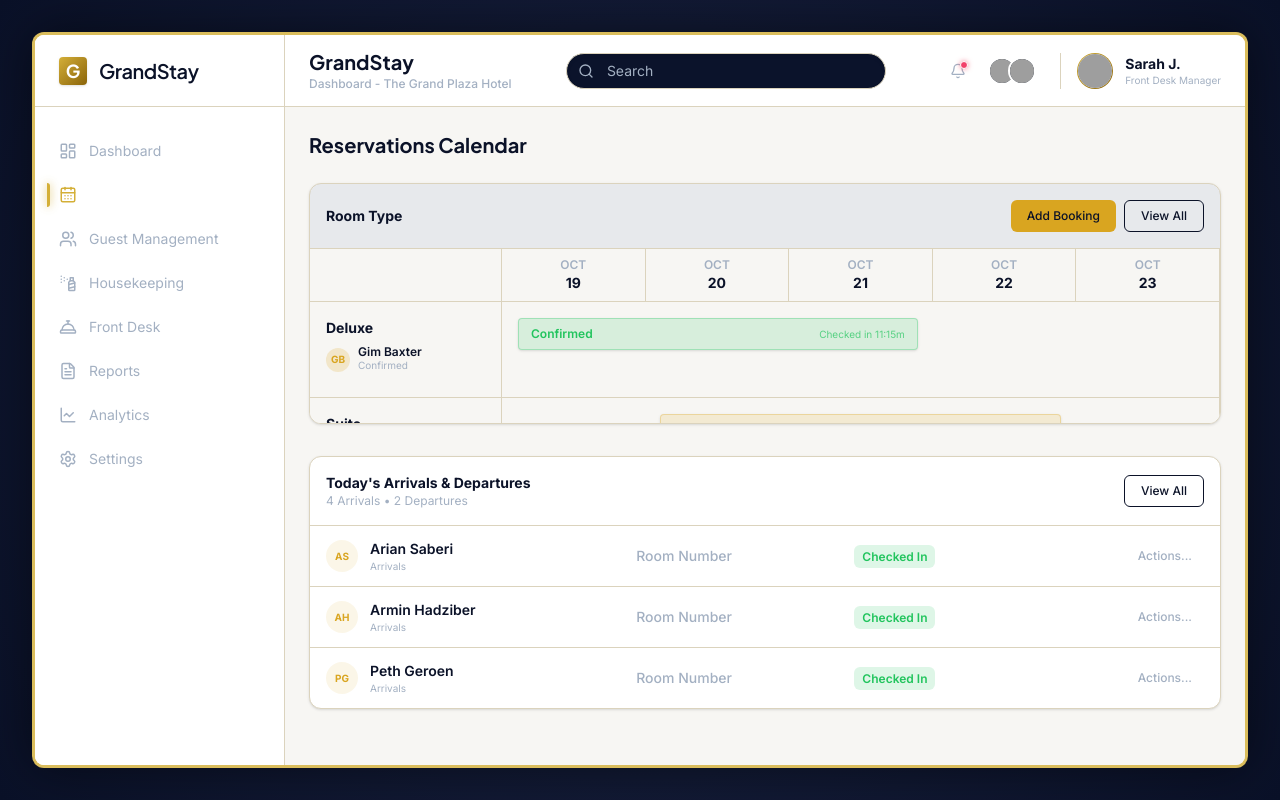
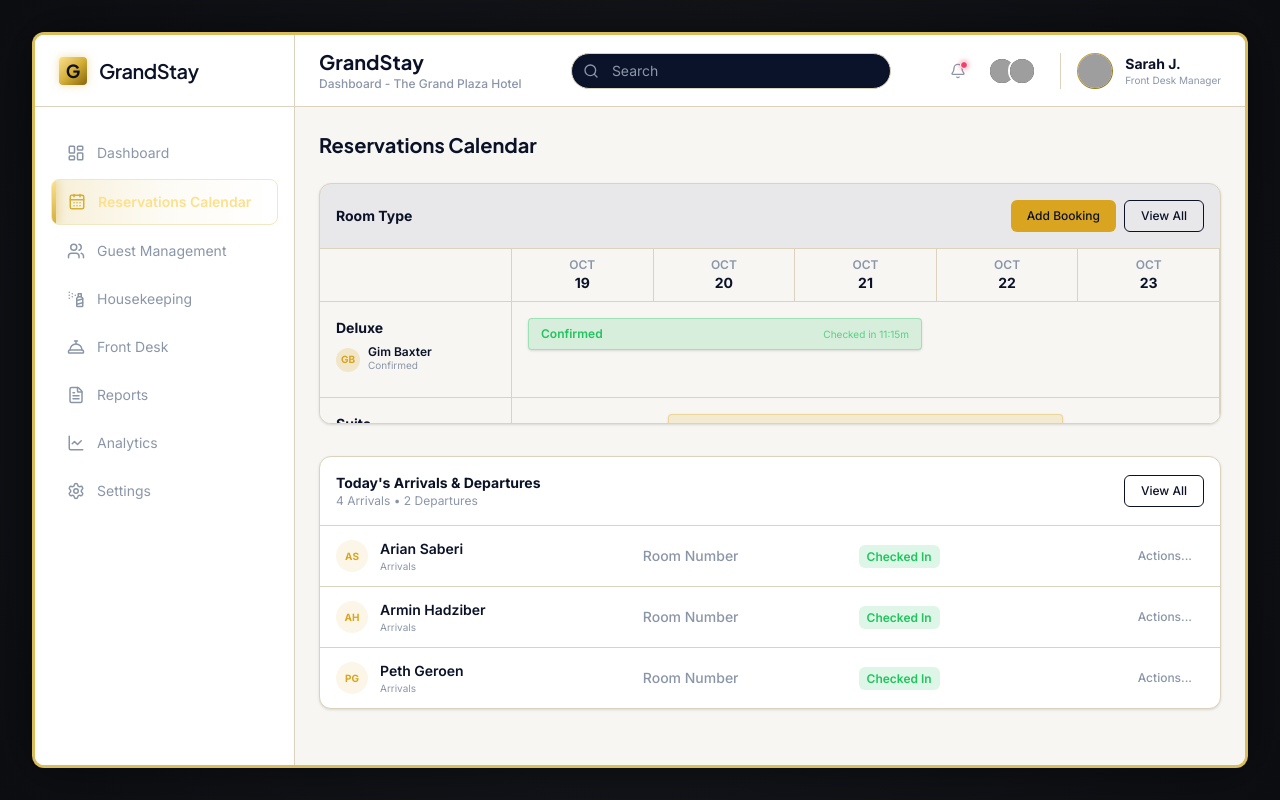
Before and after one commit to mirzamumtaz9494-netizen/saas-dashboard, a Next.js app: page /dashboard/reservations in a window 1280 px wide. Built offline with nearby package versions, Linux system fonts and the light colour scheme; grey boxes are pictures that could not be loaded.

Commit message:
style: apply extreme dark slate and glowing gold sidebar aesthetic from new master screenshot

```diff
--- a/app/globals.css
+++ b/app/globals.css
@@ -42,24 +42,24 @@
 
 @layer base {
   :root {
-    /* LUXURY NAVY & GOLD THEME (Matching exact screenshot) */
-    --background: 226 58% 10%; /* Very dark navy #0A1128 */
+    /* EXACT MATCH: Deep Dark Slate / Off-Black */
+    --background: 226 20% 8%; /* #111216 */
     --foreground: 0 0% 100%;
 
-    --card: 225 48% 14%; /* Slightly lighter navy for cards */
+    --card: 226 18% 12%; /* #181A20 */
     --card-foreground: 0 0% 100%;
 
-    --popover: 225 48% 14%;
+    --popover: 226 18% 12%;
     --popover-foreground: 0 0% 100%;
 
     --primary: 43 74% 49%; /* Luxury Gold #D4AF37 */
     --primary-foreground: 226 58% 10%;
 
-    --secondary: 225 48% 22%;
+    --secondary: 226 18% 16%;
     --secondary-foreground: 0 0% 100%;
 
-    --muted: 225 48% 20%;
-    --muted-foreground: 215 20% 70%;
+    --muted: 226 18% 16%;
+    --muted-foreground: 215 15% 60%;
 
     --accent: 43 74% 49%;
     --accent-foreground: 226 58% 10%;
@@ -67,8 +67,8 @@
     --destructive: 0 62.8% 30.6%;
     --destructive-foreground: 0 0% 100%;
 
-    --border: 225 48% 22%;
-    --input: 225 48% 22%;
+    --border: 226 18% 18%;
+    --input: 226 18% 18%;
     --ring: 43 74% 49%;
     --radius: 0.5rem;
 
@@ -94,7 +94,8 @@
 
   body {
     @apply bg-background text-foreground antialiased;
-    background: radial-gradient(circle at center, #1a2342 0%, #0a1128 100%);
+    /* Richer, darker radial gradient matching the deep screenshots */
+    background: radial-gradient(circle at center, #181a20 0%, #0d0e12 100%);
     min-height: 100vh;
   }
 }
--- a/components/layout/DashboardSidebar.tsx
+++ b/components/layout/DashboardSidebar.tsx
@@ -30,18 +30,18 @@ export function DashboardSidebar() {
   const pathname = usePathname()
 
   return (
-    <aside className="hidden border-r border-border bg-card md:flex w-[250px] flex-col flex-shrink-0 min-h-full">
+    <aside className="hidden border-r border-border bg-card md:flex w-[260px] flex-col flex-shrink-0 min-h-full">
       {/* Exact Logo Match from Screenshot */}
       <div className="flex h-[72px] items-center px-6 border-b border-border bg-card">
         <Link href="/" className="flex items-center gap-3 font-semibold group">
-          <div className="flex h-7 w-7 items-center justify-center rounded bg-gradient-to-br from-[#D4AF37] to-[#8B6508] shadow-sm">
-            <span className="text-white font-heading font-bold text-lg leading-none">G</span>
+          <div className="flex h-7 w-7 items-center justify-center rounded bg-gradient-to-br from-[#FDE08B] via-[#D4AF37] to-[#8B6508] shadow-[0_0_10px_rgba(212,175,55,0.4)]">
+            <span className="text-[#0d0e12] font-heading font-bold text-lg leading-none">G</span>
           </div>
           <span className="font-heading tracking-tight text-xl text-foreground">GrandStay</span>
         </Link>
       </div>
 
-      <div className="flex-1 overflow-auto py-6 space-y-1 px-3 bg-card">
+      <div className="flex-1 overflow-auto py-6 space-y-1 px-4 bg-card">
         {navItems.map((item) => {
           const isActive = pathname === item.href
           return (
@@ -49,20 +49,26 @@ export function DashboardSidebar() {
               key={item.href}
               href={item.href}
               className={cn(
-                "flex items-center gap-3 rounded-lg px-3 py-2.5 text-sm transition-all group relative",
+                "flex items-center gap-3 rounded-lg px-4 py-3 text-sm transition-all group relative overflow-hidden",
                 isActive
-                  ? "bg-white/5 text-white font-medium"
+                  ? "text-[#FDE08B] font-semibold border border-[#D4AF37]/30"
                   : "text-muted-foreground hover:bg-white/5 hover:text-white"
               )}
             >
+              {/* Glowing active pill background */}
               {isActive && (
-                <span className="absolute left-0 top-1/2 -translate-y-1/2 w-[3px] h-6 bg-[#D4AF37] rounded-r-md shadow-[0_0_8px_rgba(212,175,55,0.8)]" />
+                <div className="absolute inset-0 bg-gradient-to-r from-[#D4AF37]/20 via-[#D4AF37]/5 to-transparent z-0" />
               )}
+              {/* Left gold accent line */}
+              {isActive && (
+                <span className="absolute left-0 top-0 bottom-0 w-1 bg-gradient-to-b from-[#FDE08B] to-[#D4AF37] shadow-[0_0_10px_rgba(212,175,55,0.8)] z-10" />
+              )}
+
               <item.icon className={cn(
-                "h-[18px] w-[18px] transition-colors",
+                "h-[18px] w-[18px] transition-colors relative z-10",
                 isActive ? "text-[#D4AF37]" : "text-muted-foreground group-hover:text-muted-foreground/80"
               )} />
-              {item.title}
+              <span className="relative z-10">{item.title}</span>
             </Link>
           )
         })}
```
